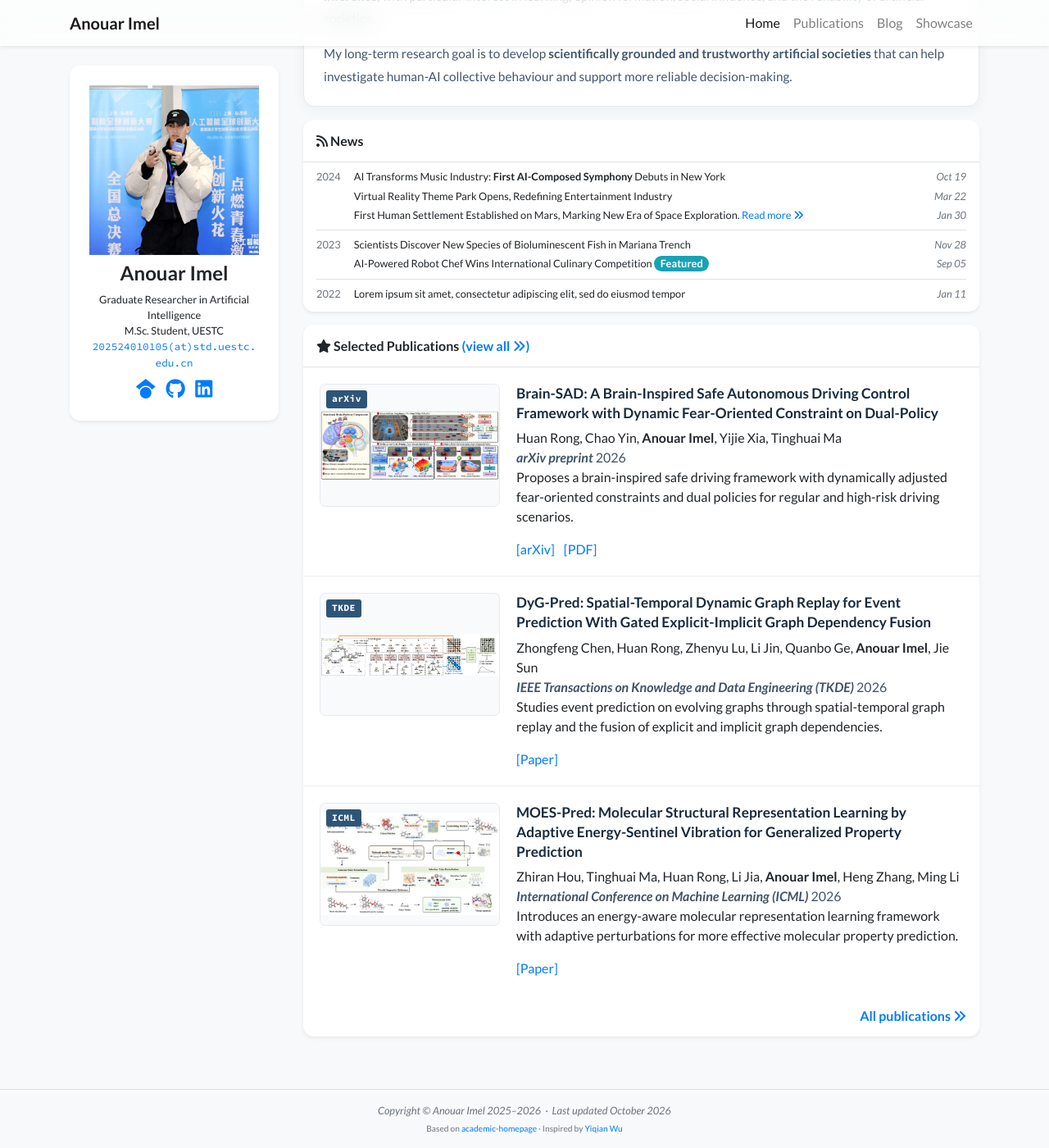
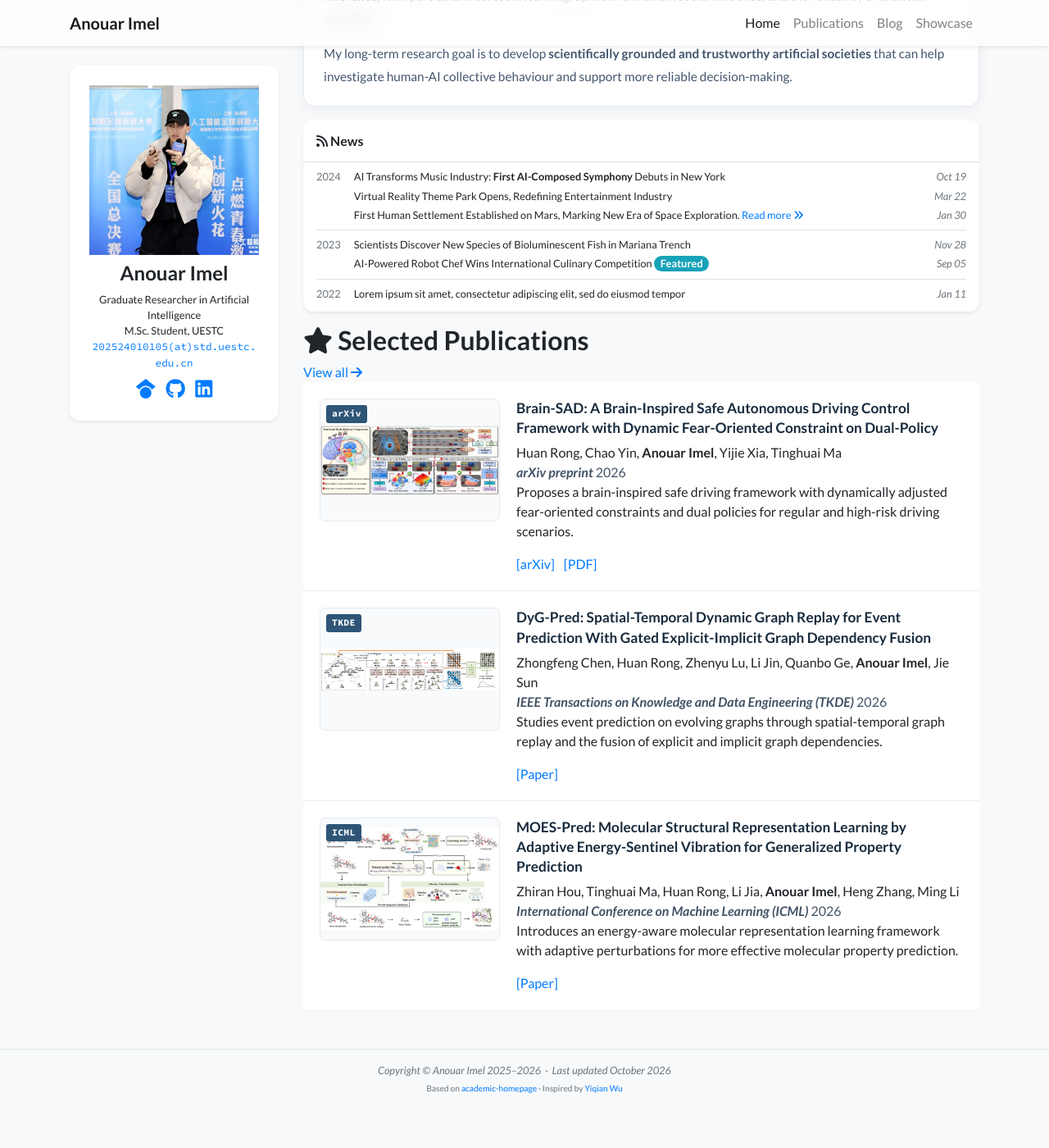
Before and after one commit to AnouarImel/AnouarImel.github.io, a Jekyll site: the page built from index.html, in a window 1280 px wide and 1400 px high, scrolled down 1145 px. Shown: the whole window at 82% size. Built offline with Jekyll 4.4.1, drawn with Linux system fonts in a browser that asks for light colours; nearby versions of some CDN libraries; a style sheet for code colours, icons or effects is not loaded; after the commit the page ends 2496 px from its top, so only the background shows below that.

Commit message:
Update publication_card.html

```diff
--- a/_includes/widgets/publication_card.html
+++ b/_includes/widgets/publication_card.html
@@ -1,13 +1,29 @@
+
 {% assign publications = include.publications %}
-<div class="my-3 p-0 bg-white shadow-sm rounded-xl">
-    <h6 class="border-bottom border-gray p-3 mb-0">
-        {% if include.title %}{{ include.title }}{% else %}<i class="fas fa-star"></i> Selected Recent Publications{% endif %}
-        <a href="{{ 'publications' | relative_url }}">(view all <i class="fas fa-angle-double-right"></i>)</a>
-    </h6>
+
+<section class="publication-section">
+
+  <div class="publication-section-header">
+    <h2 class="publication-section-title">
+      {% if include.title %}
+        {{ include.title }}
+      {% else %}
+        Selected Publications
+      {% endif %}
+    </h2>
+
+    <a
+      class="publication-section-more"
+      href="{{ '/publications' | relative_url }}"
+    >
+      View all <i class="fas fa-arrow-right"></i>
+    </a>
+  </div>
+
+  <div class="publication-section-list">
     {% for item in publications limit:include.limit %}
-        {% include widgets/publication_item.html item=item first=false last=false %}
+      {% include widgets/publication_item.html item=item %}
     {% endfor %}
-    <h6 class="d-block p-3 mt-0 text-right">
-        <a href="{{ 'publications' | relative_url }}">All publications <i class="fas fa-angle-double-right"></i></a>
-    </h6>
-</div>
+  </div>
+
+</section>
```
